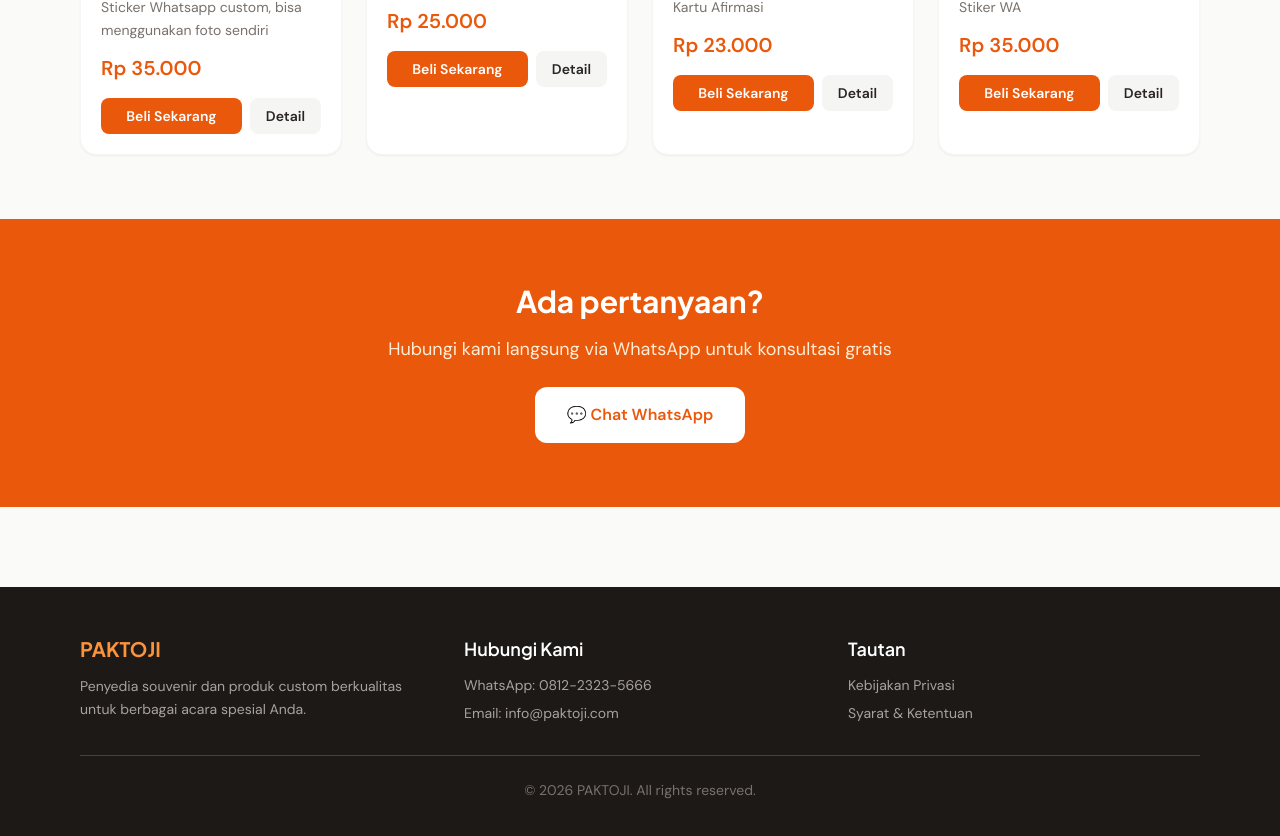
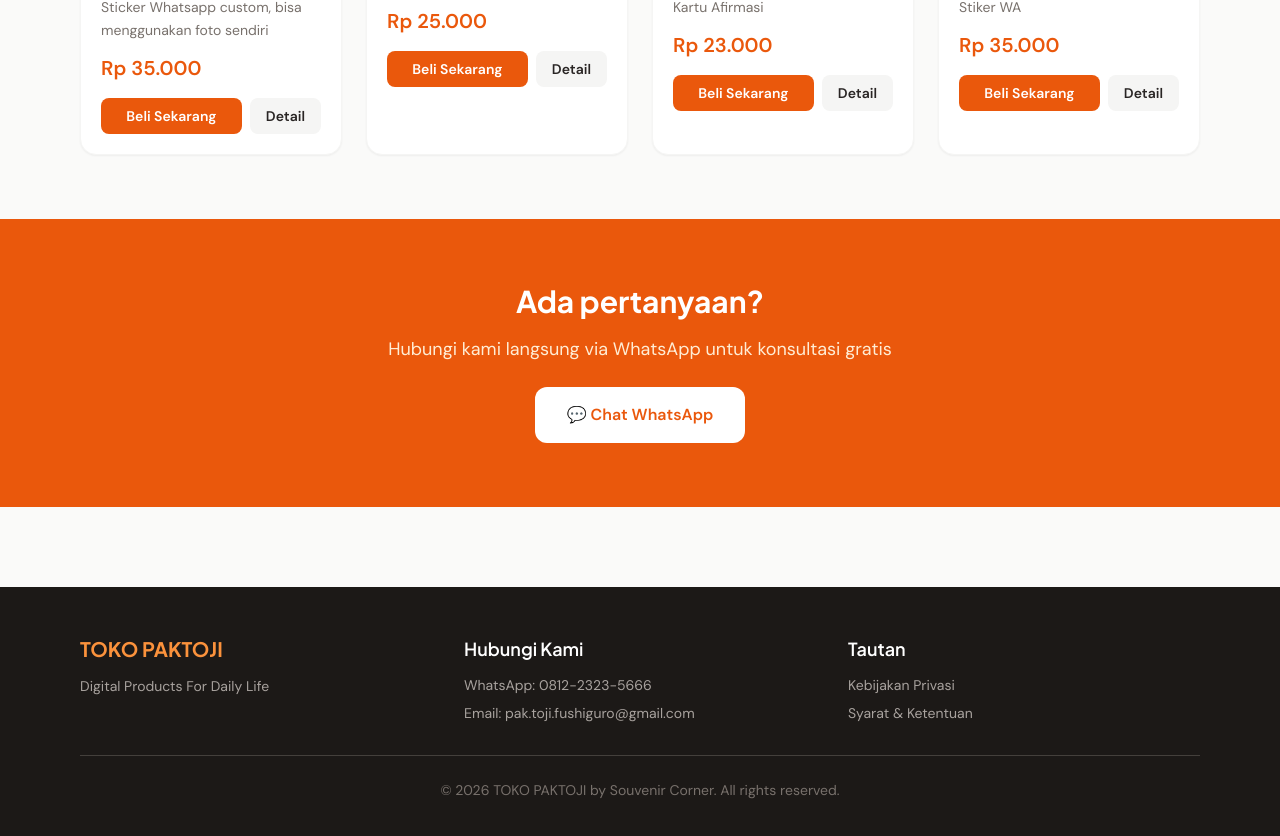
Before and after one commit to souvenircorner/paktoji, a Next.js app: page / in a window 1280 px wide. Shown: the part 1036-1872 px from the top of the page. Built offline with nearby package versions, Linux system fonts and the light colour scheme.

Commit message:
Update Footer.tsx

```diff
--- a/src/components/Footer.tsx
+++ b/src/components/Footer.tsx
@@ -7,16 +7,16 @@ export default function Footer() {
       <div className="max-w-6xl mx-auto px-4 py-12">
         <div className="grid grid-cols-1 md:grid-cols-3 gap-8 mb-8">
           <div>
-            <h3 className="text-xl font-bold mb-3 text-orange-400" style={{ fontFamily: 'var(--font-display)' }}>PAKTOJI</h3>
+            <h3 className="text-xl font-bold mb-3 text-orange-400" style={{ fontFamily: 'var(--font-display)' }}>TOKO PAKTOJI</h3>
             <p className="text-stone-400 text-sm leading-relaxed">
-              Penyedia souvenir dan produk custom berkualitas untuk berbagai acara spesial Anda.
+              Digital Products For Daily Life
             </p>
           </div>
           <div>
             <h3 className="text-lg font-semibold mb-3">Hubungi Kami</h3>
             <div className="text-stone-400 text-sm space-y-2">
               <p>WhatsApp: 0812-2323-5666</p>
-              <p>Email: info@paktoji.com</p>
+              <p>Email: pak.toji.fushiguro@gmail.com</p>
             </div>
           </div>
           <div>
@@ -29,7 +29,7 @@ export default function Footer() {
         </div>
         <div className="border-t border-stone-700 pt-6">
           <p className="text-center text-stone-500 text-sm">
-            © {currentYear} PAKTOJI. All rights reserved.
+            © {currentYear} TOKO PAKTOJI by Souvenir Corner. All rights reserved.
           </p>
         </div>
       </div>
```
